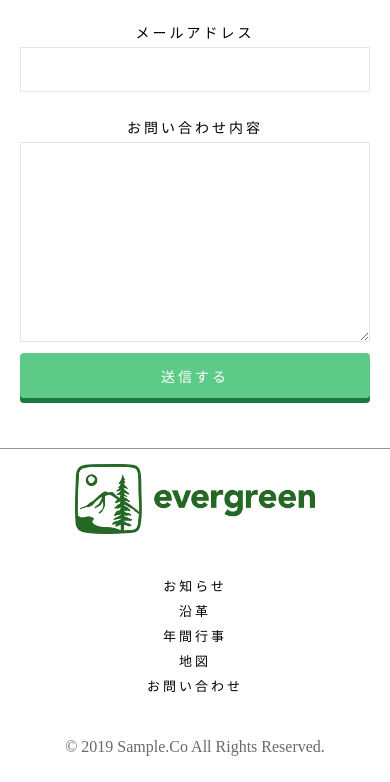
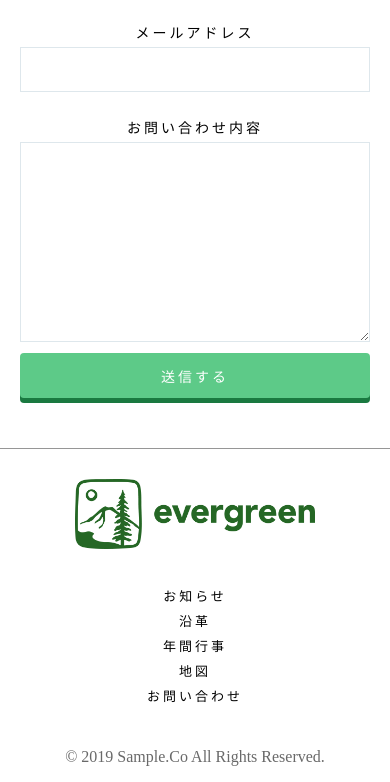
Before and after one commit to yosuke-arasawa/sample, a plain HTML site: page index.html in a window 390 px wide. Shown: the part 1718-2500 px from the top of the page. Drawn offline with Linux system fonts and the light colour scheme.

Commit message:
20190517

```diff
--- a/css/responsive.css
+++ b/css/responsive.css
@@ -37,7 +37,7 @@
 
     .footer-logo {
         height: 70px;
-        margin: 15px;
+        margin: 30px 0 10px 0;
 
     }
 
```
